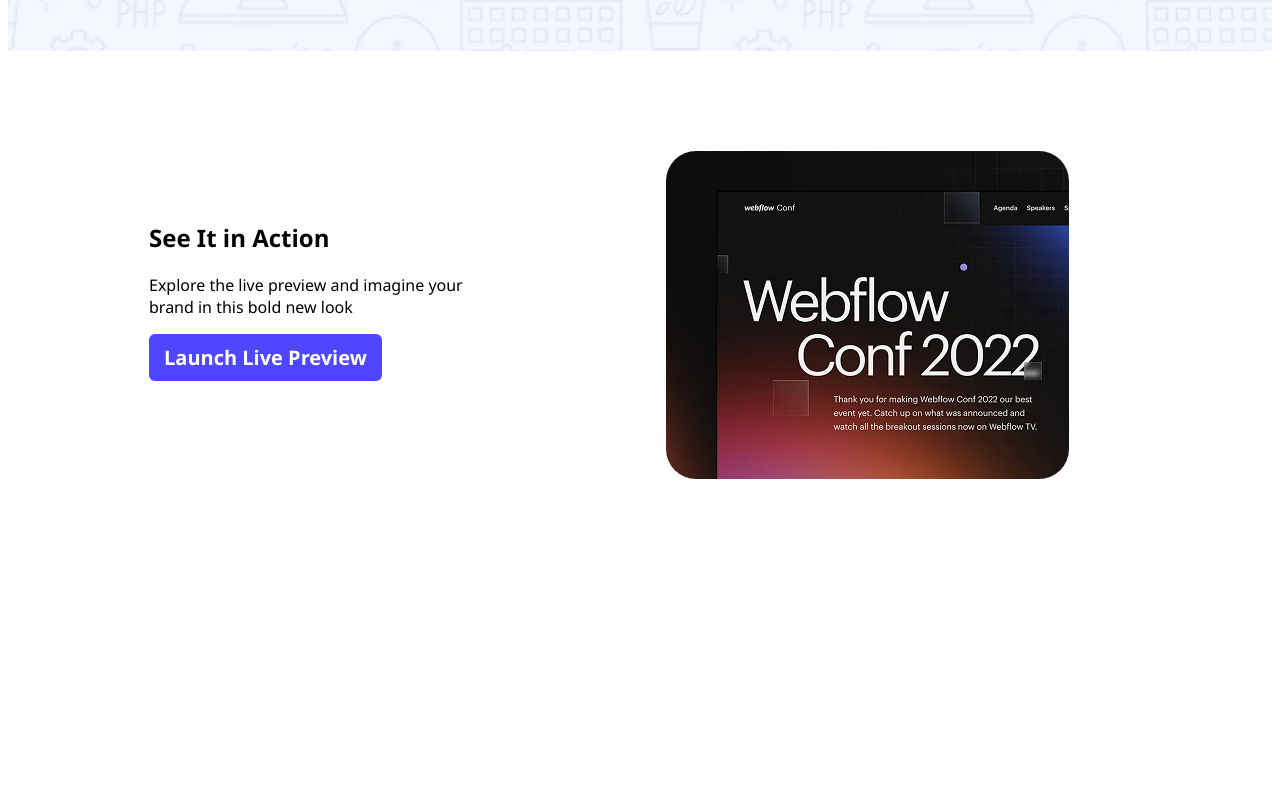
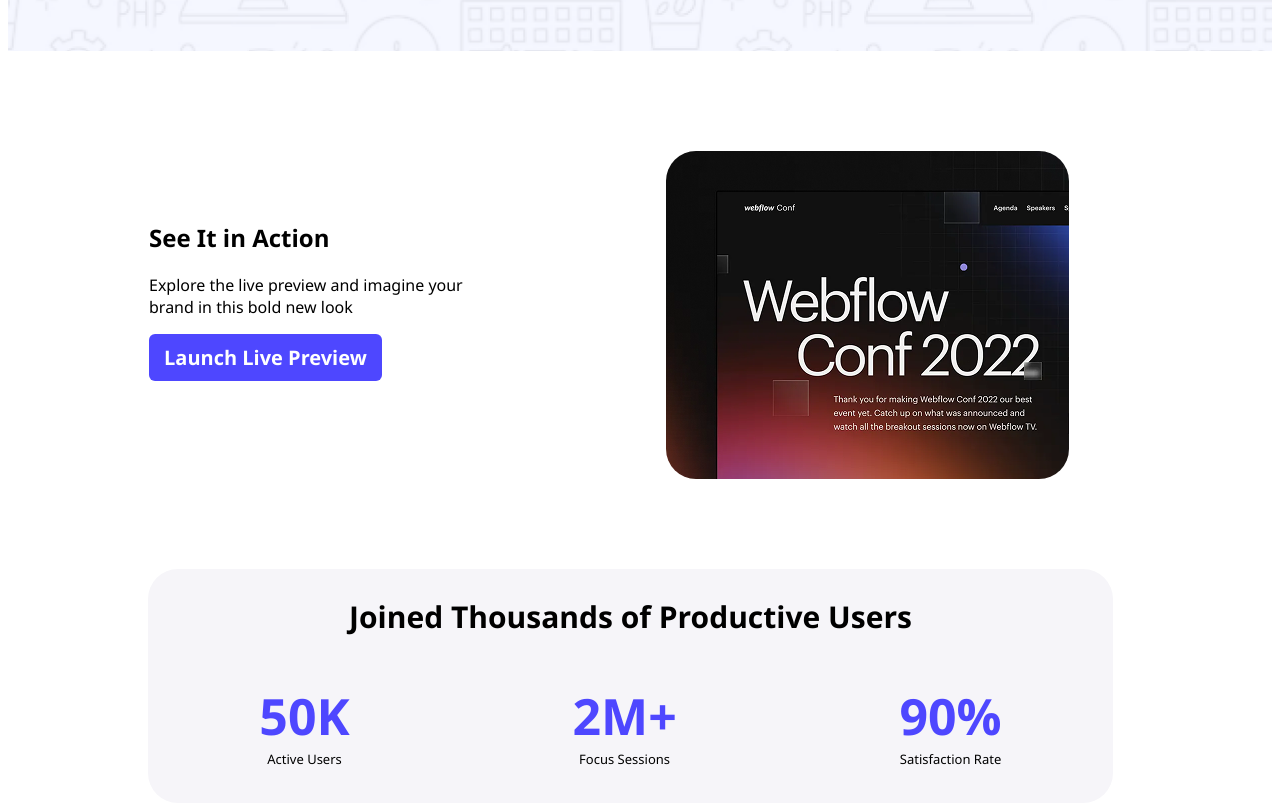
Before and after one commit to Anika-55/01_assignmentP.H, a plain HTML site: page index.html in a window 1280 px wide. Shown: the part 578-1385 px from the top of the page. Before the commit the page ends 1065 px from the top, so only its background shows below. Drawn offline with Linux system fonts and the light colour scheme; a web font is replaced by a local one.

Commit message:
added resources

```diff
--- a/index.html
+++ b/index.html
@@ -34,6 +34,27 @@
             <div>
             </div>
         </section>
+        <section class="main_2">
+            <div class="main-items">
+                <div>
+                    <h2 class="main-title">Joined Thousands of Productive Users</h2>
+                    <div class="div">
+                    <div class="div-num">
+                        <h1 class="main-num">50K</h1>
+                        <p class="user-description">Active Users</p>
+                    </div>
+                    <div class="div-num">
+                        <h1 class="main-num">2M+</h1>
+                        <p class="user-description">Focus Sessions</p>
+                    </div>
+                    <div class="div-num">
+                        <h1 class="main-num">90%</h1>
+                        <div class="user-description">Satisfaction Rate</div>
+                    </div>
+                    </div>
+                </div>
+            </div>
+        </section>
 
 
 
--- a/styles/style.css
+++ b/styles/style.css
@@ -91,3 +91,46 @@ nav ul a{
     border-radius: 30px;
     border: none;
 }
+
+/* main_2 section style */
+.main_2{
+    text-align: center;
+    margin-top: 90px;
+    text-align: center;
+
+
+}
+.main-items{
+    background-color: #f6f5f9;
+    margin: 0 159px 0 140px;
+    border-radius: 30px;
+    border: none;
+}
+.main-title{
+    font-weight: bold;
+    font-size: 30px;
+    padding: 27px 0 20px 0;
+}
+.div-num{
+    /* display: flex; */
+    justify-content: space-around;
+    align-items: center;
+
+}
+.div{
+    display: flex;
+    justify-content: space-around;
+    align-items: center;
+}
+.main-num{
+    display: block;
+    text-align: center;
+    color: #4E47FF;
+    font-weight: bold;
+    font-size: 50px;
+    margin: 0;
+}
+.user-description{
+    font-size: small;
+    margin: 0 0 35px 0;
+}
```
